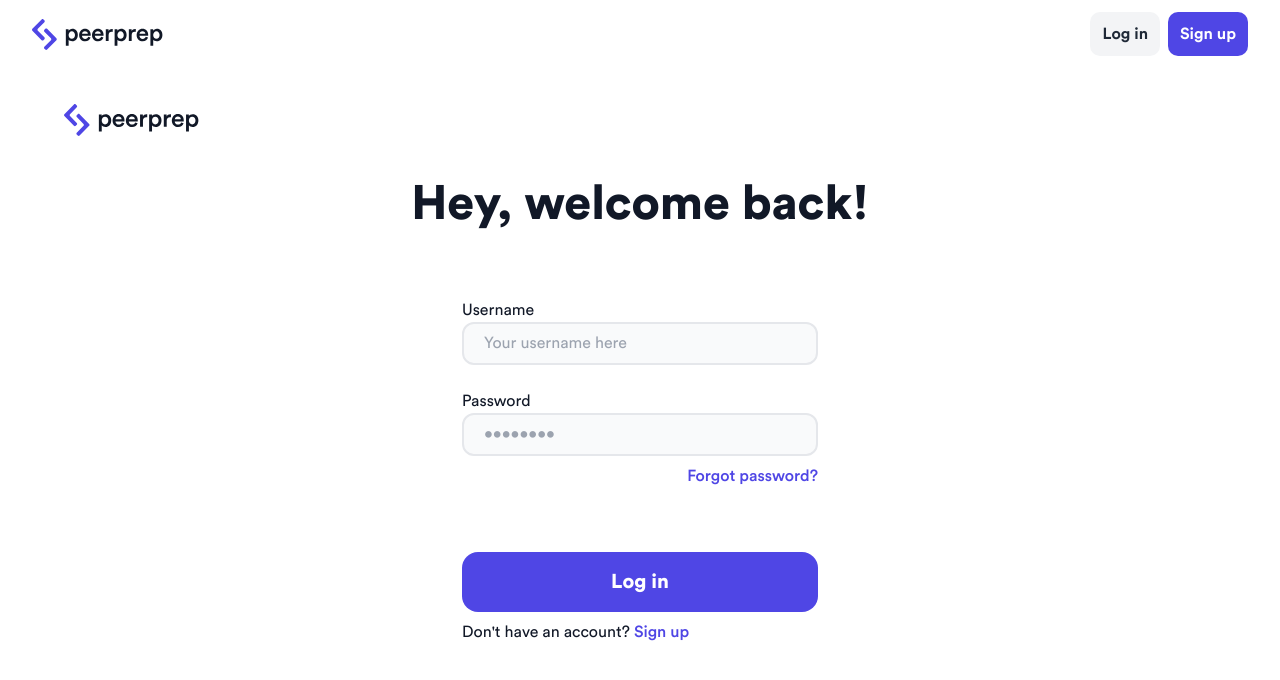
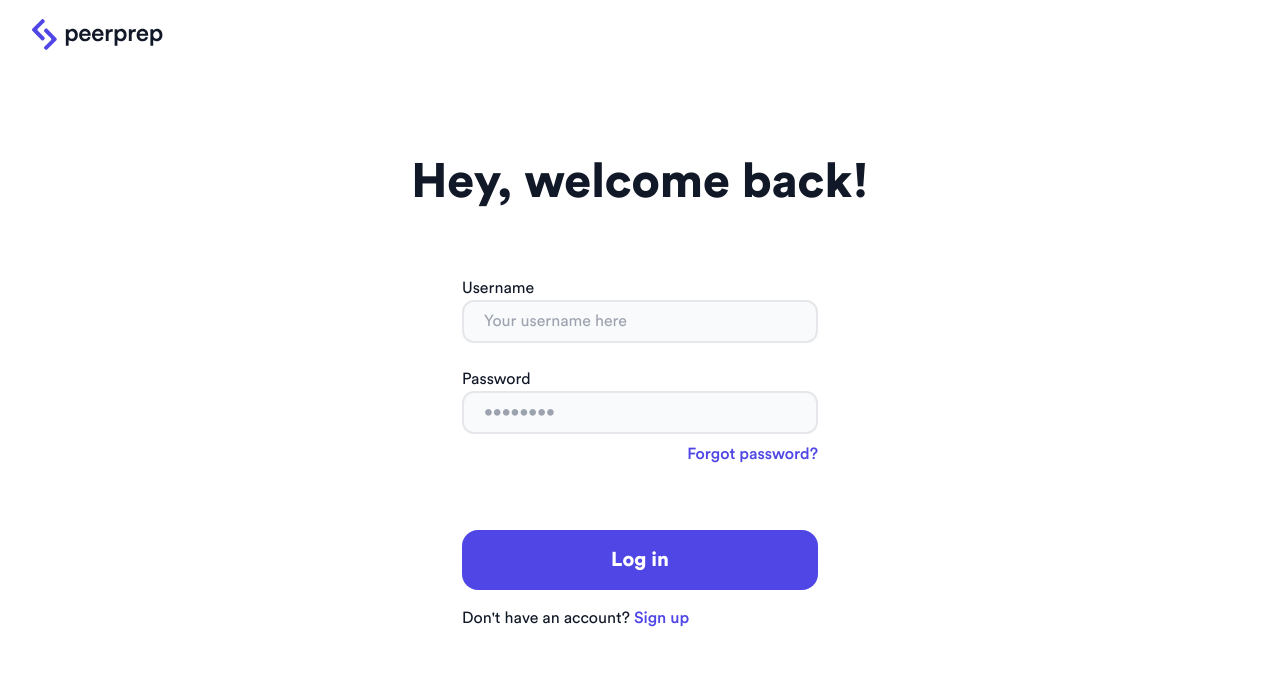
Before and after one commit to CS3219-AY2223S1/cs3219-project-ay2223s1-g18, a React (Create React App) app in the folder frontend/: page /login in a window 1280 px wide. Shown: the top 680 px of the page. Built offline with nearby package versions, Linux system fonts and the light colour scheme.

Commit message:
Set up private routing and route-conditional navbar

```diff
--- a/frontend/src/App.js
+++ b/frontend/src/App.js
@@ -1,5 +1,6 @@
+import "bootstrap/dist/css/bootstrap.min.css";
+import React from "react";
 import { BrowserRouter as Router, Routes, Route } from "react-router-dom";
-import "bootstrap/dist/css/bootstrap.min.css";
 
 import SignupPage from "./pages/SignupPage";
 import LoginPage from "./pages/LoginPage";
@@ -14,10 +15,13 @@ function App() {
         <Navbar />
 
         <Routes>
+          <Route path="/login" element={<LoginPage />}></Route>
+          <Route path="/signup" element={<SignupPage />}></Route>
+
           <Route exact path="/" element={<LandingPage />}></Route>
-          <Route path="/signup" element={<SignupPage />} />
-          <Route path="/login" element={<LoginPage />} />
-          <Route path="/home" element={<HomePage />} />
+          <Route path="/home" element={<HomePage />}></Route>
+
+          {/* <PrivateRoute exact path="/home" component={<HomePage />} /> */}
         </Routes>
       </Router>
     </div>
--- a/frontend/src/components/Navbar.js
+++ b/frontend/src/components/Navbar.js
@@ -1,14 +1,20 @@
 import React from "react";
-import { Link } from "react-router-dom";
+import { Link, useLocation } from "react-router-dom";
 import styled from "styled-components";
 import Button from "./Button";
 import logo from "../assets/Logo.svg";
 
 const Navbar = () => {
+  const pathname = useLocation().pathname;
+
   return (
     <StyledNav>
+      <a href="/">
         <img src={logo} alt="logo" />
+      </a>
       <div className="d-flex">
+        {pathname != "/login" && pathname != "/signup" && (
+          <div>
             <Link to="/login">
               <Button
                 variant="secondary"
@@ -18,11 +24,14 @@ const Navbar = () => {
                 Log in
               </Button>
             </Link>
+
             <Link to="/signup">
               <Button variant="primary" size="small">
                 Sign up
               </Button>
             </Link>
+          </div>
+        )}
       </div>
     </StyledNav>
   );
@@ -32,7 +41,7 @@ export default Navbar;
 
 const StyledNav = styled.nav`
   width: 100%;
-  min-height: 40px;
+  height: 64px;
   max-width: 1280px;
   margin-left: auto;
   margin-right: auto;
--- a/frontend/src/pages/LoginPage.js
+++ b/frontend/src/pages/LoginPage.js
@@ -1,8 +1,5 @@
 import styled from "styled-components";
 import { useState } from "react";
-import axios from "axios";
-import { Link } from "react-router-dom";
-import logo from "../assets/Logo.svg";
 import Button from "../components/Button";
 
 function LoginPage() {
@@ -11,25 +8,7 @@ function LoginPage() {
   const [error, setError] = useState("");
 
   return (
-    <div
-      style={{
-        height: "100%",
-        width: "100vw",
-        overflowX: "hidden",
-      }}
-    >
     <CardPageWrap>
-        <a href="/">
-          <img
-            src={logo}
-            alt="logo"
-            style={{
-              height: "32px",
-              margin: "40px 24px",
-              cursor: "pointer",
-            }}
-          />
-        </a>
       <Header>Hey, welcome back!</Header>
       <CardWrap>
         <div style={{ maxWidth: "400px" }}>
@@ -78,24 +57,29 @@ function LoginPage() {
           >
             Log in
           </Button>
-            <p style={{ marginTop: "8px" }}>
+          <p style={{ marginTop: "16px" }}>
             Don't have an account? <a href="/signup">Sign up</a>
           </p>
         </div>
       </CardWrap>
     </CardPageWrap>
-    </div>
   );
 }
 
 export default LoginPage;
 
 const CardPageWrap = styled.div`
-  width: 100%;
+  width: 100vw;
+  height: calc(100vh - 64px);
   max-width: 1200px;
   margin-left: auto;
   margin-right: auto;
   overflow-x: hidden;
+
+  display: flex;
+  flex-direction: column;
+  align-items: center;
+  justify-content: center;
 `;
 
 const Header = styled.h1`
--- a/frontend/src/pages/SignupPage.js
+++ b/frontend/src/pages/SignupPage.js
@@ -3,8 +3,6 @@ import { useState } from "react";
 import axios from "axios";
 import { URL_USER_SVC } from "../configs";
 import { STATUS_CODE_CONFLICT, STATUS_CODE_CREATED } from "../constants";
-import { Link } from "react-router-dom";
-import logo from "../assets/Logo.svg";
 import Button from "../components/Button";
 
 function SignupPage() {
@@ -30,25 +28,7 @@ function SignupPage() {
   };
 
   return (
-    <div
-      style={{
-        height: "100%",
-        width: "100vw",
-        overflowX: "hidden",
-      }}
-    >
     <CardPageWrap>
-        <a href="/">
-          <img
-            src={logo}
-            alt="logo"
-            style={{
-              height: "32px",
-              margin: "40px 24px",
-              cursor: "pointer",
-            }}
-          />
-        </a>
       <Header>Welcome to Peerprep!</Header>
       <CardWrap>
         <div style={{ maxWidth: "400px" }}>
@@ -84,24 +64,29 @@ function SignupPage() {
           >
             Sign up
           </Button>
-            <p style={{ marginTop: "8px" }}>
+          <p style={{ marginTop: "16px" }}>
             Already have an account? <a href="/login">Log in</a>
           </p>
         </div>
       </CardWrap>
     </CardPageWrap>
-    </div>
   );
 }
 
 export default SignupPage;
 
 const CardPageWrap = styled.div`
-  width: 100%;
+  width: 100vw;
+  height: calc(100vh - 64px);
   max-width: 1200px;
   margin-left: auto;
   margin-right: auto;
   overflow-x: hidden;
+
+  display: flex;
+  flex-direction: column;
+  align-items: center;
+  justify-content: center;
 `;
 
 const Header = styled.h1`
```
Also changed, not shown: frontend/src/PrivateRoute.js (added, +18 -0 lines). Lines whose indentation alone changed are shown as unchanged.
